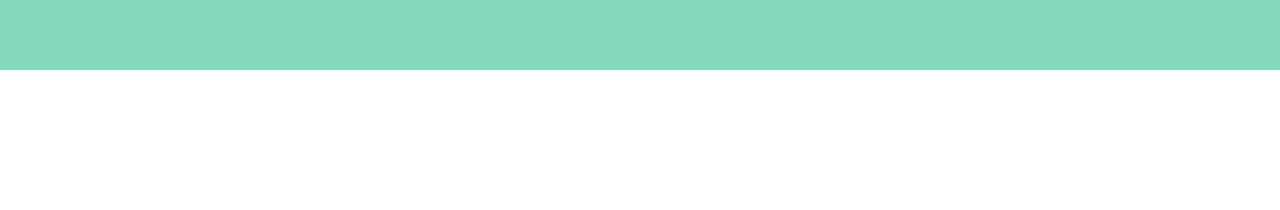
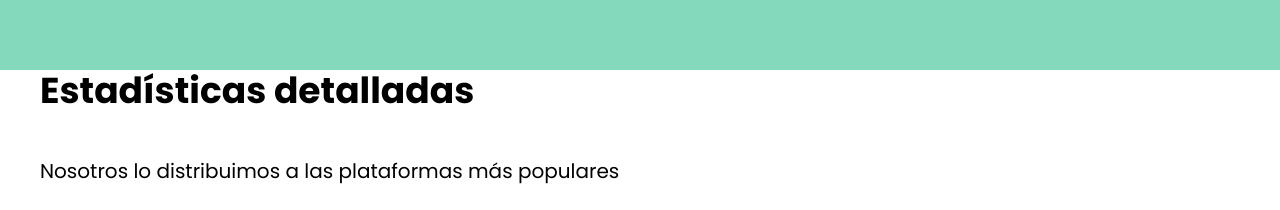
Before and after one commit to ManuUSS/podcast-fm, a website: page index.html in a window 1280 px wide. Shown: the part 2049-2259 px from the top of the page. Before the commit the page ends 2119 px from the top, so only its background shows below. Drawn offline with nearby package versions, Linux system fonts and the light colour scheme; files that its build step writes are made by us from their sources; files whose address does not match are found by name.

Commit message:
new: stats html

```diff
--- a/index.html
+++ b/index.html
@@ -52,5 +52,12 @@
         </div>
     </section>
 
+    <section class="stats container">
+        <h2>Estadísticas detalladas</h2>
+        <p>Nosotros lo distribuimos a las plataformas más populares</p>
+
+        <img src="build/img/grafica.svg" alt="grpah illust">
+    </section>
+
 </body>
 </html>
```
